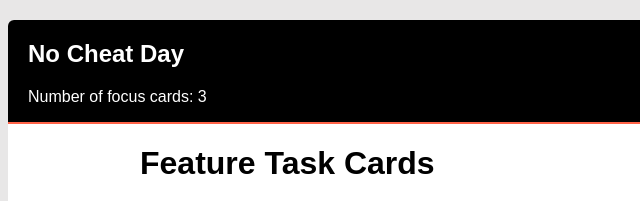
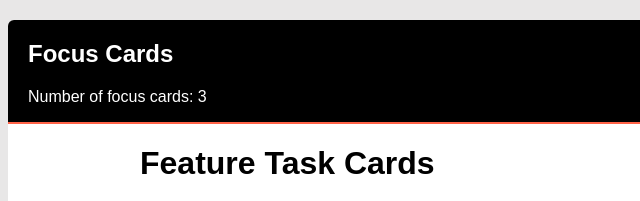
Before and after one commit to AMTenorio/focus-cards, a React app: page / in a window 1280 px wide. Shown: the top 201 px of the page, 0-640 px from the left. Built offline with nearby package versions, Linux system fonts and the light colour scheme.

Commit message:
change title name

```diff
--- a/package.json
+++ b/package.json
@@ -1,8 +1,8 @@
 {
-  "name": "no-cheat-day",
+  "name": "focus-cards",
   "version": "0.1.0",
   "private": true,
-  "homepage" : "http://myname.github.io/focus-cards",
+  "homepage" : "http://AMTenorio.github.io/focus-cards",
   "dependencies": {
     "gh-pages": "^2.0.1",
     "react": "^16.7.0",
--- a/public/index.html
+++ b/public/index.html
@@ -22,7 +22,7 @@
       work correctly both with client-side routing and a non-root public URL.
       Learn how to configure a non-root public URL by running `npm run build`.
     -->
-    <title>NoCheatDay</title>
+    <title>Focus Cards</title>
   </head>
   <body>
     <noscript>You need to enable JavaScript to run this app.</noscript>
--- a/src/components/App.js
+++ b/src/components/App.js
@@ -72,7 +72,7 @@ class App extends Component {
       <div className="main">
 
         <Header
-          title="No Cheat Day"
+          title="Focus Cards"
           date = {new Date().getDate()}
           year = {new Date().getFullYear()}
           totalTask={this.state.customCards.length + this.state.cards.length}
```
Also changed, not shown: 1 other file.
